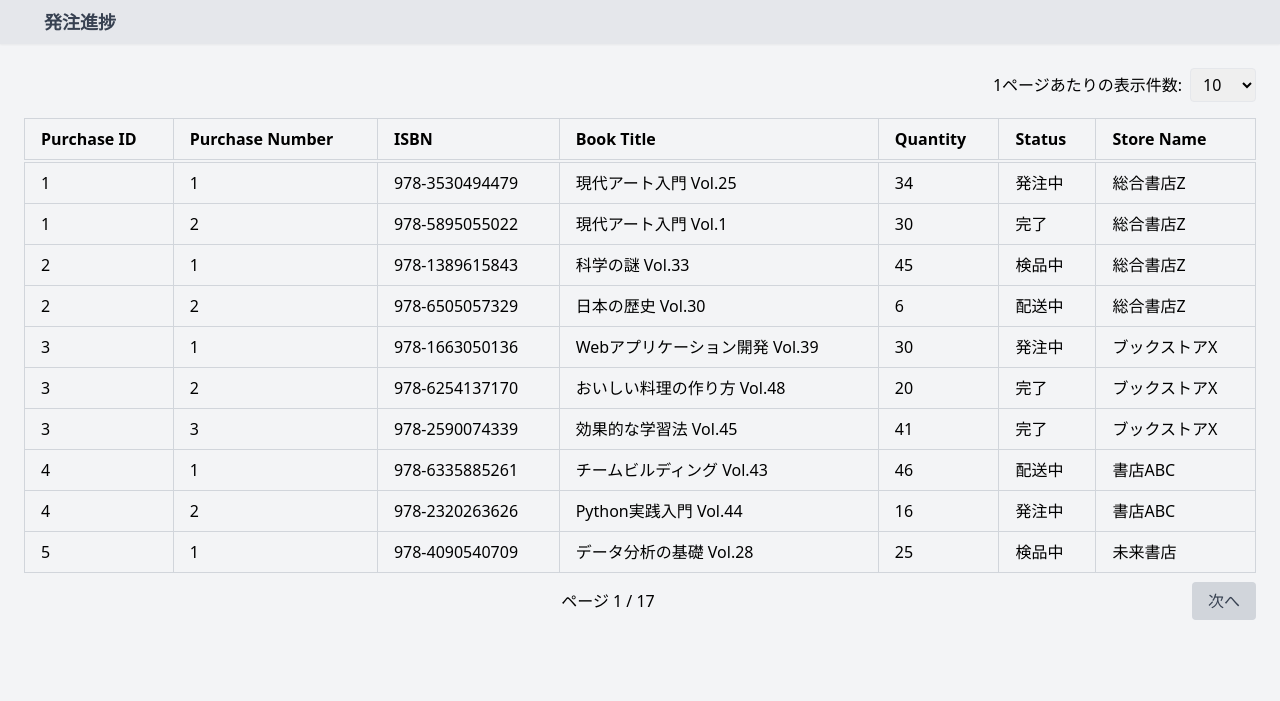
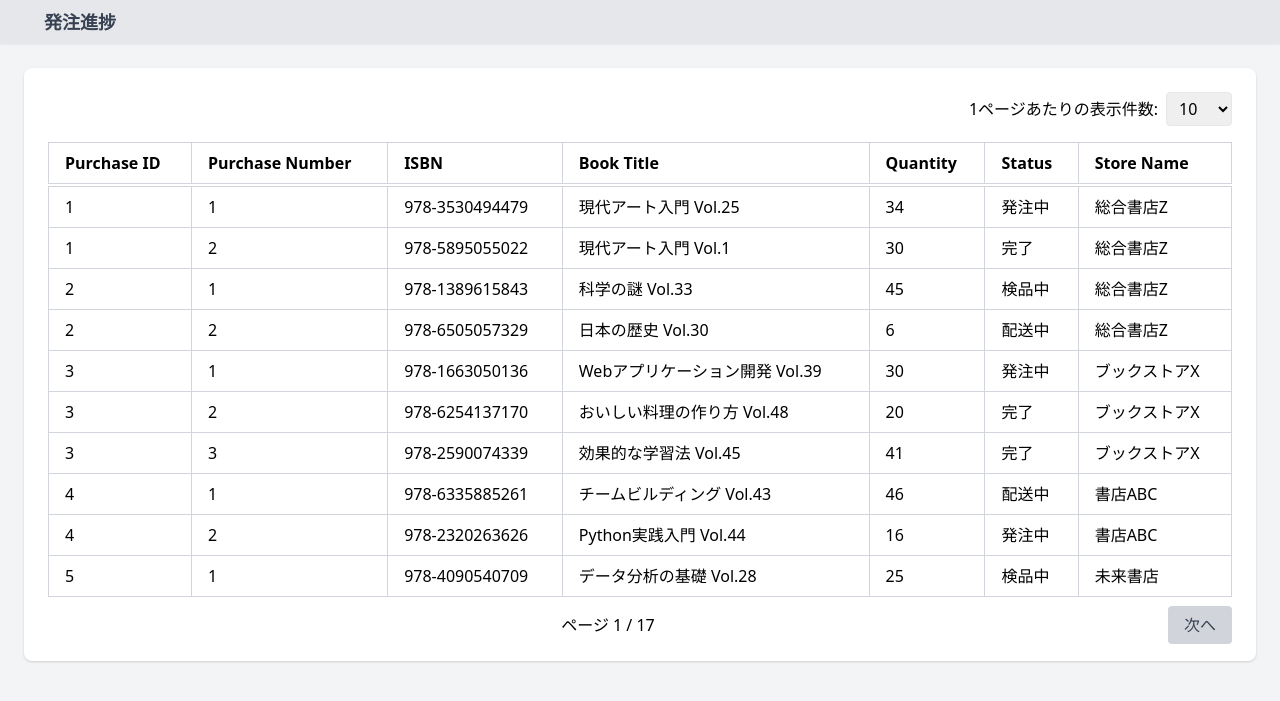
Before and after one commit to aska666/bookstore_app, a Flask app: page /order-progress in a window 1280 px wide. Shown: the part 64-765 px from the top of the page. Run offline with Flask 3, Linux system fonts and the light colour scheme; data comes from the database, SQL or seed files in the repository; some libraries are stand-ins or nearby versions.

Commit message:
Update order_progress.html

```diff
--- a/app/templates/order_progress.html
+++ b/app/templates/order_progress.html
@@ -5,6 +5,8 @@
 {% endblock %}
 
 {% block content %}
+<div class="flex justify-center items-center">
+    <div class="bg-white w-full rounded-lg shadow p-6 mb-6">
         <div class="flex justify-end mb-4">
             <form method="get" class="flex items-center">
                 <label for="per_page" class="mr-2">1ページあたりの表示件数:</label>
@@ -58,4 +60,6 @@
                 {% endif %}
             </div>
         </div>
+    </div>
+</div>
 {% endblock %}
```
Lines whose indentation alone changed are shown as unchanged.
